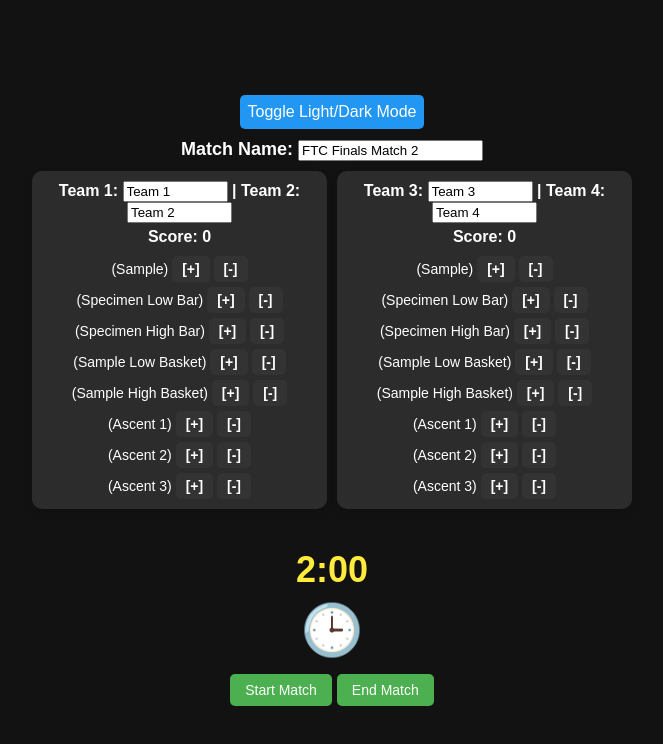
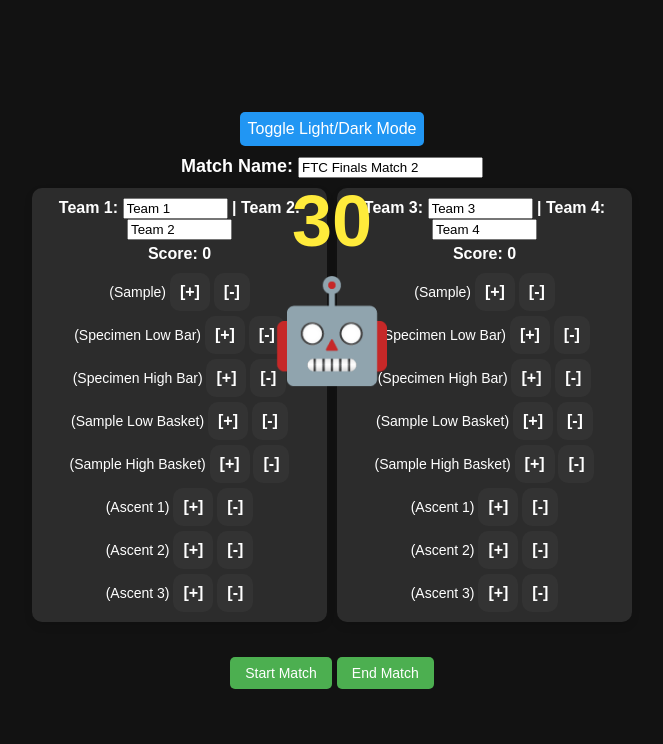
Before and after one commit to ejw12-github/ejw12-github.github.io, a plain HTML site: page index.html in a window 1280 px wide. Both pictures are taken after a click on the element "Toggle Light/Dark Mode". Shown: the whole page, without its empty margins (308-971 px from the left). Drawn offline with Linux system fonts and the light colour scheme.

Commit message:
Update index.html

```diff
--- a/index.html
+++ b/index.html
@@ -15,8 +15,8 @@
             align-items: center;
             justify-content: center;
             height: 100vh;
+            overflow: hidden;
             transition: background-color 0.3s, color 0.3s;
-            overflow: hidden;
         }
         .container {
             display: grid;
@@ -50,11 +50,11 @@
             margin-top: 5px;
         }
         .button {
-            padding: 5px 10px;
-            font-size: 14px;
+            padding: 10px;
+            font-size: 16px;
             font-weight: bold;
             border: none;
-            border-radius: 5px;
+            border-radius: 10px;
             cursor: pointer;
             transition: all 0.2s;
         }
@@ -98,14 +98,18 @@
         .timer-container {
             text-align: center;
             margin-top: 20px;
+            position: absolute;
+            top: 20%;
+            left: 50%;
+            transform: translateX(-50%);
         }
         .timer {
-            font-size: 36px;
+            font-size: 72px;
             font-weight: bold;
             margin-bottom: 10px;
         }
         .timer-icon {
-            font-size: 50px;
+            font-size: 100px;
         }
         .plus-minus-buttons {
             display: flex;
@@ -175,14 +179,14 @@
                 Score: <span id="score1">0</span>
             </div>
             <div class="buttons">
-                <div>(Sample) <button class="button plus" onclick="updateScore(1, 2)">[+]</button> <button class="button minus" onclick="updateScore(1, -2)">[-]</button></div>
-                <div>(Specimen Low Bar) <button class="button plus" onclick="updateScore(1, 6)">[+]</button> <button class="button minus" onclick="updateScore(1, -6)">[-]</button></div>
-                <div>(Specimen High Bar) <button class="button plus" onclick="updateScore(1, 10)">[+]</button> <button class="button minus" onclick="updateScore(1, -10)">[-]</button></div>
-                <div>(Sample Low Basket) <button class="button plus" onclick="updateScore(1, 4)">[+]</button> <button class="button minus" onclick="updateScore(1, -4)">[-]</button></div>
-                <div>(Sample High Basket) <button class="button plus" onclick="updateScore(1, 8)">[+]</button> <button class="button minus" onclick="updateScore(1, -8)">[-]</button></div>
-                <div>(Ascent 1) <button class="button plus" onclick="updateScore(1, 3)">[+]</button> <button class="button minus" onclick="updateScore(1, -3)">[-]</button></div>
-                <div>(Ascent 2) <button class="button plus" onclick="updateScore(1, 15)">[+]</button> <button class="button minus" onclick="updateScore(1, -15)">[-]</button></div>
-                <div>(Ascent 3) <button class="button plus" onclick="updateScore(1, 30)">[+]</button> <button class="button minus" onclick="updateScore(1, -30)">[-]</button></div>
+                <div>(Sample) <button class="button yellow plus" onclick="updateScore(1, 2)">[+]</button> <button class="button yellow minus" onclick="updateScore(1, -2)">[-]</button></div>
+                <div>(Specimen Low Bar) <button class="button blue plus" onclick="updateScore(1, 6)">[+]</button> <button class="button blue minus" onclick="updateScore(1, -6)">[-]</button></div>
+                <div>(Specimen High Bar) <button class="button red plus" onclick="updateScore(1, 10)">[+]</button> <button class="button red minus" onclick="updateScore(1, -10)">[-]</button></div>
+                <div>(Sample Low Basket) <button class="button yellow plus" onclick="updateScore(1, 4)">[+]</button> <button class="button yellow minus" onclick="updateScore(1, -4)">[-]</button></div>
+                <div>(Sample High Basket) <button class="button yellow plus" onclick="updateScore(1, 8)">[+]</button> <button class="button yellow minus" onclick="updateScore(1, -8)">[-]</button></div>
+                <div>(Ascent 1) <button class="button gray plus" onclick="updateScore(1, 3)">[+]</button> <button class="button gray minus" onclick="updateScore(1, -3)">[-]</button></div>
+                <div>(Ascent 2) <button class="button gray plus" onclick="updateScore(1, 15)">[+]</button> <button class="button gray minus" onclick="updateScore(1, -15)">[-]</button></div>
+                <div>(Ascent 3) <button class="button gray plus" onclick="updateScore(1, 30)">[+]</button> <button class="button gray minus" onclick="updateScore(1, -30)">[-]</button></div>
             </div>
         </div>
 
@@ -196,21 +200,21 @@
                 Score: <span id="score2">0</span>
             </div>
             <div class="buttons">
-                <div>(Sample) <button class="button plus" onclick="updateScore(2, 2)">[+]</button> <button class="button minus" onclick="updateScore(2, -2)">[-]</button></div>
-                <div>(Specimen Low Bar) <button class="button plus" onclick="updateScore(2, 6)">[+]</button> <button class="button minus" onclick="updateScore(2, -6)">[-]</button></div>
-                <div>(Specimen High Bar) <button class="button plus" onclick="updateScore(2, 10)">[+]</button> <button class="button minus" onclick="updateScore(2, -10)">[-]</button></div>
-                <div>(Sample Low Basket) <button class="button plus" onclick="updateScore(2, 4)">[+]</button> <button class="button minus" onclick="updateScore(2, -4)">[-]</button></div>
-                <div>(Sample High Basket) <button class="button plus" onclick="updateScore(2, 8)">[+]</button> <button class="button minus" onclick="updateScore(2, -8)">[-]</button></div>
-                <div>(Ascent 1) <button class="button plus" onclick="updateScore(2, 3)">[+]</button> <button class="button minus" onclick="updateScore(2, -3)">[-]</button></div>
-                <div>(Ascent 2) <button class="button plus" onclick="updateScore(2, 15)">[+]</button> <button class="button minus" onclick="updateScore(2, -15)">[-]</button></div>
-                <div>(Ascent 3) <button class="button plus" onclick="updateScore(2, 30)">[+]</button> <button class="button minus" onclick="updateScore(2, -30)">[-]</button></div>
+                <div>(Sample) <button class="button yellow plus" onclick="updateScore(2, 2)">[+]</button> <button class="button yellow minus" onclick="updateScore(2, -2)">[-]</button></div>
+                <div>(Specimen Low Bar) <button class="button blue plus" onclick="updateScore(2, 6)">[+]</button> <button class="button blue minus" onclick="updateScore(2, -6)">[-]</button></div>
+                <div>(Specimen High Bar) <button class="button red plus" onclick="updateScore(2, 10)">[+]</button> <button class="button red minus" onclick="updateScore(2, -10)">[-]</button></div>
+                <div>(Sample Low Basket) <button class="button yellow plus" onclick="updateScore(2, 4)">[+]</button> <button class="button yellow minus" onclick="updateScore(2, -4)">[-]</button></div>
+                <div>(Sample High Basket) <button class="button yellow plus" onclick="updateScore(2, 8)">[+]</button> <button class="button yellow minus" onclick="updateScore(2, -8)">[-]</button></div>
+                <div>(Ascent 1) <button class="button gray plus" onclick="updateScore(2, 3)">[+]</button> <button class="button gray minus" onclick="updateScore(2, -3)">[-]</button></div>
+                <div>(Ascent 2) <button class="button gray plus" onclick="updateScore(2, 15)">[+]</button> <button class="button gray minus" onclick="updateScore(2, -15)">[-]</button></div>
+                <div>(Ascent 3) <button class="button gray plus" onclick="updateScore(2, 30)">[+]</button> <button class="button gray minus" onclick="updateScore(2, -30)">[-]</button></div>
             </div>
         </div>
     </div>
 
     <div class="timer-container">
-        <div class="timer" id="timer">2:00</div>
-        <div class="timer-icon">&#128338;</div>
+        <div class="timer" id="timer">30</div>
+        <div class="timer-icon" id="timer-icon">🤖</div>
     </div>
 
     <div class="match-controls">
@@ -219,46 +223,50 @@
     </div>
 
     <script>
-        let timer;
-        let minutes = 2;
-        let seconds = 0;
-        let matchRunning = false;
+        let timerValue = 30;
+        let phase = 'autonomous';
+        let interval;
 
         function updateScore(alliance, points) {
-            let scoreElement = document.getElementById("score" + alliance);
+            const scoreElement = document.getElementById('score' + alliance);
             let currentScore = parseInt(scoreElement.innerText);
             scoreElement.innerText = currentScore + points;
         }
 
-        function toggleMode() {
-            document.body.classList.toggle("dark-mode");
+        function startMatch() {
+            interval = setInterval(updateTimer, 1000);
         }
 
-        function startMatch() {
-            if (!matchRunning) {
-                matchRunning = true;
-                timer = setInterval(function () {
-                    if (seconds === 0) {
-                        if (minutes === 0) {
-                            clearInterval(timer);
-                            alert("Match Over!");
-                        } else {
-                            minutes--;
-                            seconds = 59;
-                        }
-                    } else {
-                        seconds--;
-                    }
+        function endMatch() {
+            clearInterval(interval);
+            alert('Match Ended');
+        }
 
-                    document.getElementById("timer").innerText =
-                        minutes < 10 ? "0" + minutes : minutes + ":" + (seconds < 10 ? "0" + seconds : seconds);
-                }, 1000);
+        function updateTimer() {
+            const timerElement = document.getElementById('timer');
+            const timerIcon = document.getElementById('timer-icon');
+
+            timerElement.innerText = timerValue;
+            timerValue--;
+
+            if (timerValue < 0) {
+                if (phase === 'autonomous') {
+                    phase = 'transfer';
+                    timerValue = 8;  // Transfer period
+                    timerIcon.innerText = '🔄';  // Transfer icon
+                } else if (phase === 'transfer') {
+                    phase = 'teleop';
+                    timerValue = 120;  // Teleop period (2 minutes)
+                    timerIcon.innerText = '🎮';  // Teleop icon
+                } else if (phase === 'teleop') {
+                    clearInterval(interval);
+                    alert('Match Finished');
+                }
             }
         }
 
-        function endMatch() {
-            clearInterval(timer);
-            alert("Match Ended!");
+        function toggleMode() {
+            document.body.classList.toggle('dark-mode');
         }
     </script>
 
```
